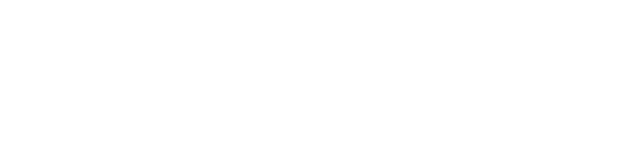
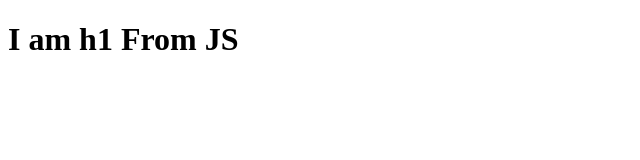
Before and after one commit to princeo1/learning-react, a plain HTML site: page index.html in a window 1280 px wide. Shown: the whole page, without its empty margins (0-640 px from the left). Drawn offline with Linux system fonts and the light colour scheme.

Commit message:
Printing hello world using JS

```diff
--- a/index.html
+++ b/index.html
@@ -6,6 +6,14 @@
     <title>Document</title>
 </head>
 <body>
+    <div id="root">
+    </div>
 
+    <script>
+        const root = document.getElementById("root");
+        const newH1 = document.createElement("h1");
+        newH1.innerHTML = "I am h1 From JS";
+        root.appendChild(newH1);
+    </script>
 </body>
 </html>
```
